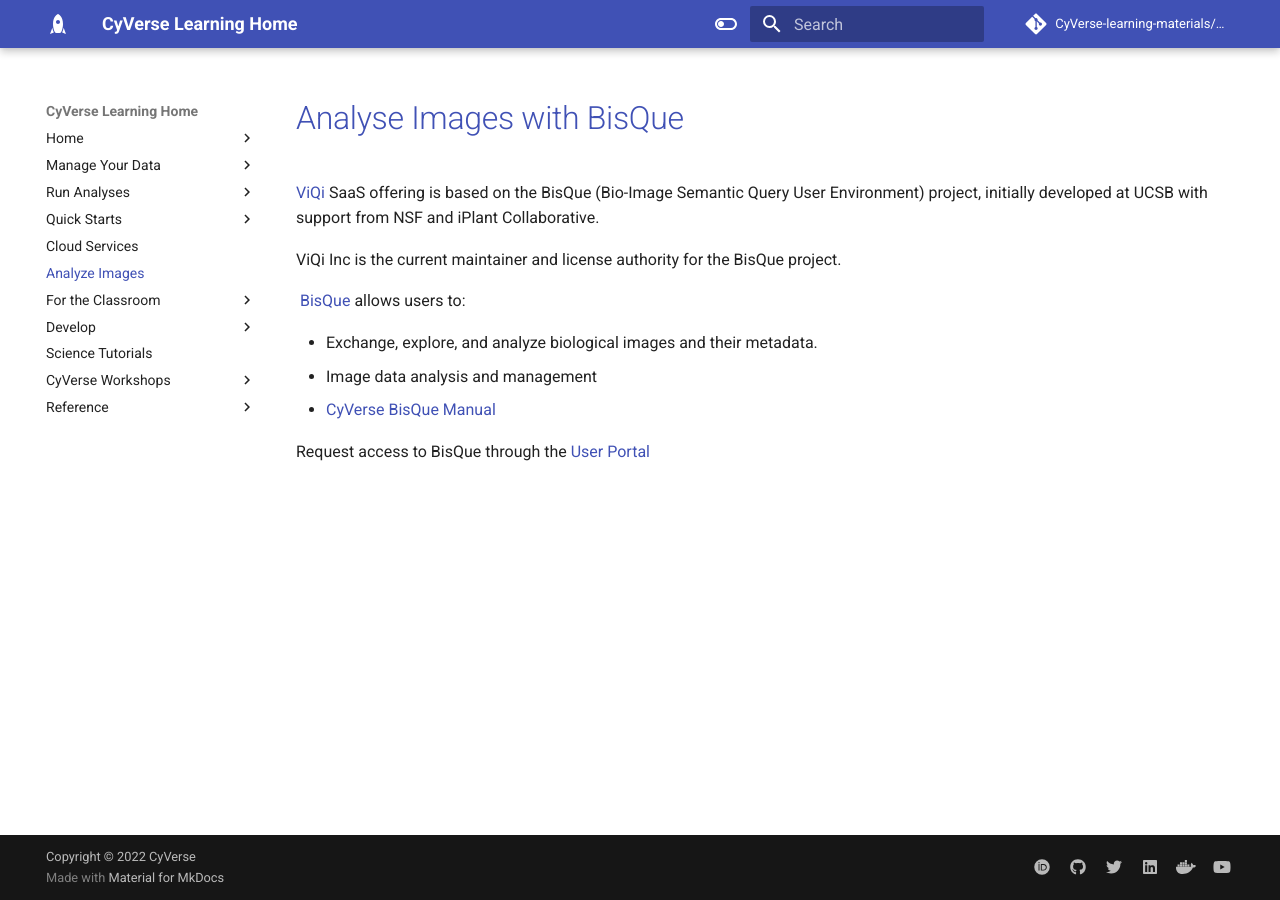
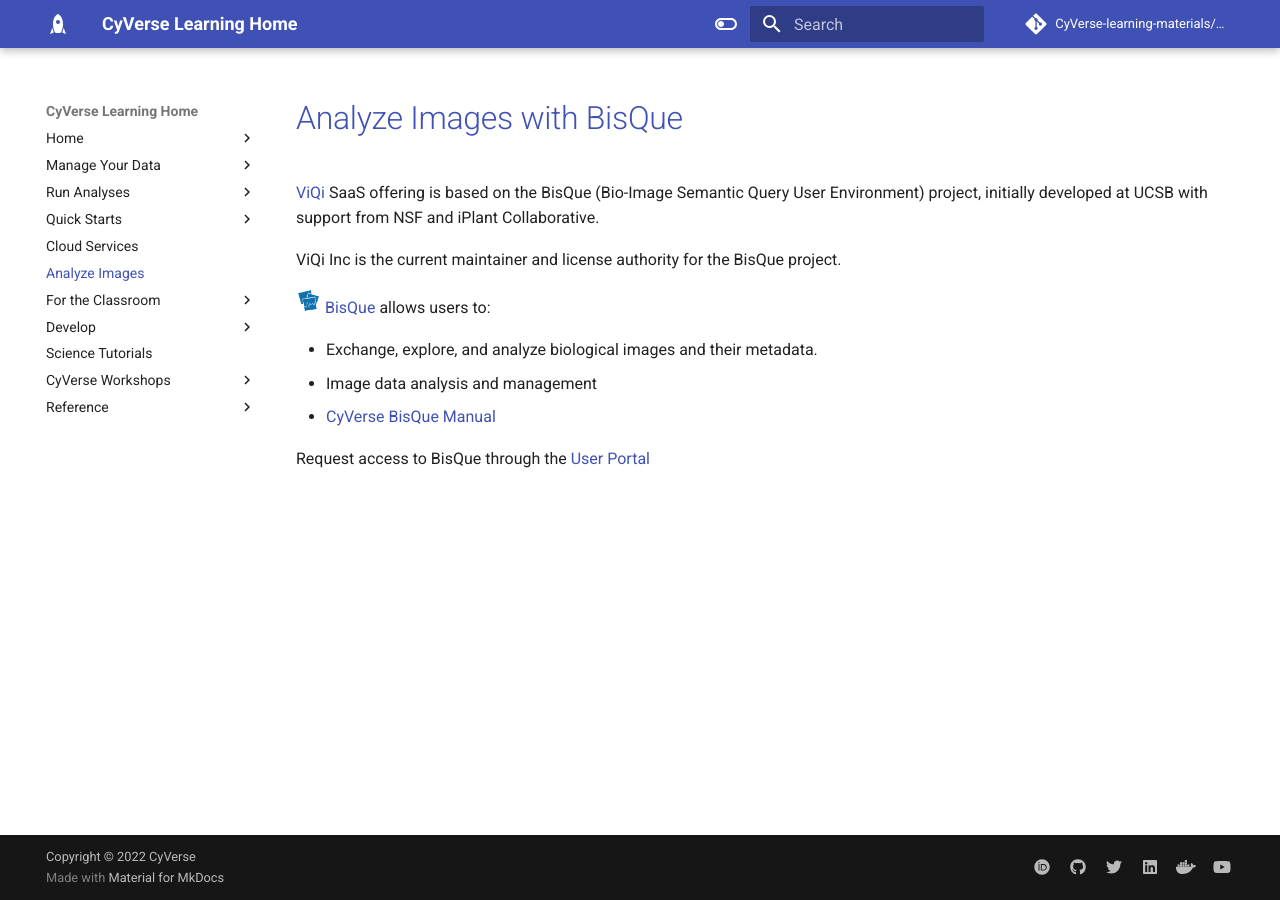
Before and after one commit to CyVerse-learning-materials/learning-materials-home, an MkDocs documentation site: the page built from docs/bisque/index.md, in a window 1280 px wide. Built offline with MkDocs 1.6.1 and Material for MkDocs 9.7.7, drawn with Linux system fonts in a browser that asks for light colours; some web fonts are replaced; a script that is not in the unit is left out; comment, search, counter and statistics services are not loaded.

Commit message:
Update index.md

```diff
--- a/docs/bisque/index.md
+++ b/docs/bisque/index.md
@@ -1,6 +1,6 @@
-# [Analyse Images with BisQue](https://bisque.cyverse.org){target=_blank}
+# [Analyze Images with BisQue](https://bisque.cyverse.org){target=_blank}
 
-[bisque]: assets/bisque/bisque.png
+[bisque]: ../assets/bisque/bisque.png
 
 [ViQi](https://viqi.org){target=_blank} SaaS offering is based on the BisQue (Bio-Image Semantic Query User Environment) project, initially developed at UCSB with support from NSF and iPlant Collaborative.
 
```
